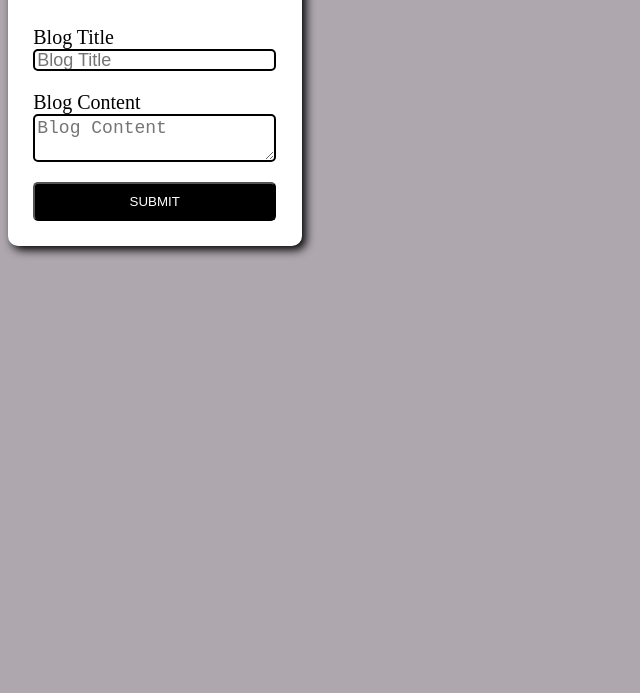
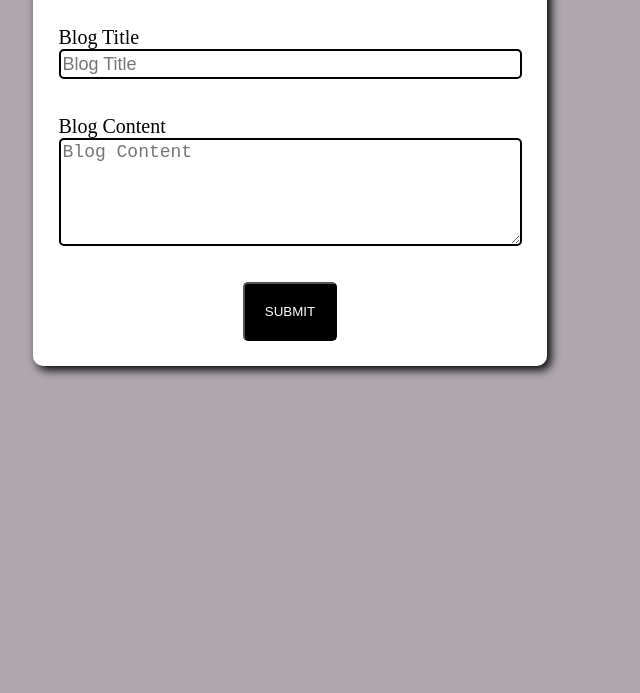
Before and after one commit to harmankaur191/personal-blog-sba, a plain HTML site: page index.html in a window 1280 px wide. Shown: the part 107-800 px from the top of the page, without its empty margins (0-640 px from the left). Drawn offline with Linux system fonts and the light colour scheme.

Commit message:
added styling in style.css and final commit

```diff
--- a/index.html
+++ b/index.html
@@ -12,12 +12,12 @@
         <h1>Create your Blog</h1>
         <div>
             <label>Blog Title</label>
-            <input type="text" placeholder="Blog Title" id="blogTitle" required="" minlength="5" maxlength="15"></input>
+            <input type="text" placeholder="Blog Title" id="blogTitle" required="" minlength="4" maxlength="50"></input>
         <span id="titleMessage"></span>
         </div>
         <div>
              <label>Blog Content</label>
-            <textarea id="blogContent" placeholder="Blog Content" required="" required="" minlength="10" maxlength="500"></textarea>
+            <textarea id="blogContent" placeholder="Blog Content" required="" required="" minlength="10" maxlength="1500" rows="5" cols="40"></textarea>
             <span id = "contentMessage"></span>
         </div>
         <button id="submitBtn">SUBMIT</button>
--- a/script.js
+++ b/script.js
@@ -117,6 +117,7 @@ function editBlog(event) {
 
             blogInfo.splice(i, 1);
             localStorage.setItem('blog', JSON.stringify(blogInfo));
+
             break;
 
         } else {
--- a/style.css
+++ b/style.css
@@ -5,7 +5,7 @@ body{
 input{
     border: 2px solid black;
     border-radius: 5px;
-    height:2vh;
+    height:3vh;
     font-size: 18px;
 }
 textarea{
@@ -25,17 +25,37 @@ textarea{
     justify-content: left;
     align-items: left;
     border-radius: 10px;
+    margin-left:2%;
     box-shadow: 4px 4px 10px rgba(0, 0, 0, 1);
+}
+.blog-form input.invalid {
+  border-color: red;
+  background-color: #ffe0e0;
+}
+.blog-form input.valid {
+  border-color: green;
+
 }
 .blog-form div{
     display: flex;
     flex-direction: column;
+
+}
+span {
+  color: red;
+  font-size: 0.8em;
+  margin-top: 3px;
+  display: block;
+  min-height: 1em;
 }
 button{
     background-color: black;
     color:white;
-    padding:10px;
+    padding:20px;
     border-radius: 5px;
+    width:fit-content;
+    align-self: center;
+
 }
 label{
     font-size: 20px;
@@ -43,6 +63,7 @@ label{
 ul li{
      padding:2%;
     list-style: none;
+
     background-color: white;
     box-shadow: 4px 4px 10px rgba(0, 0, 0, 1);
     border-radius: 10px;
```
